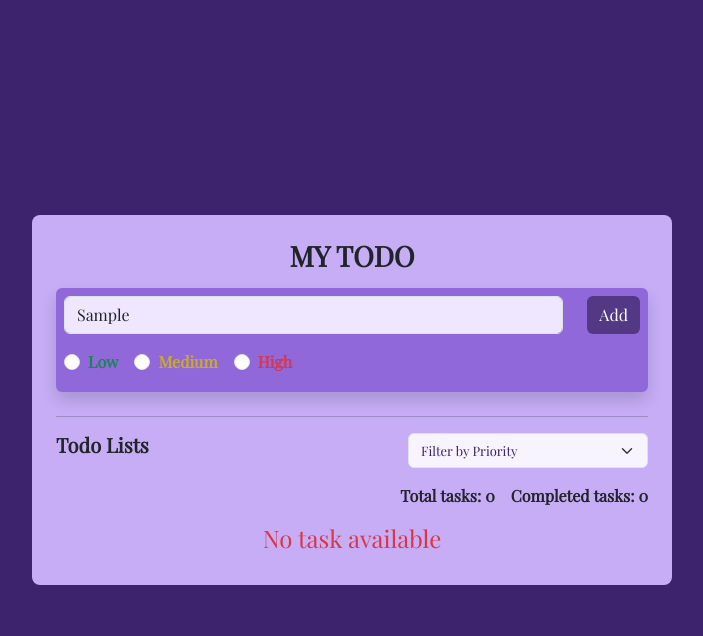
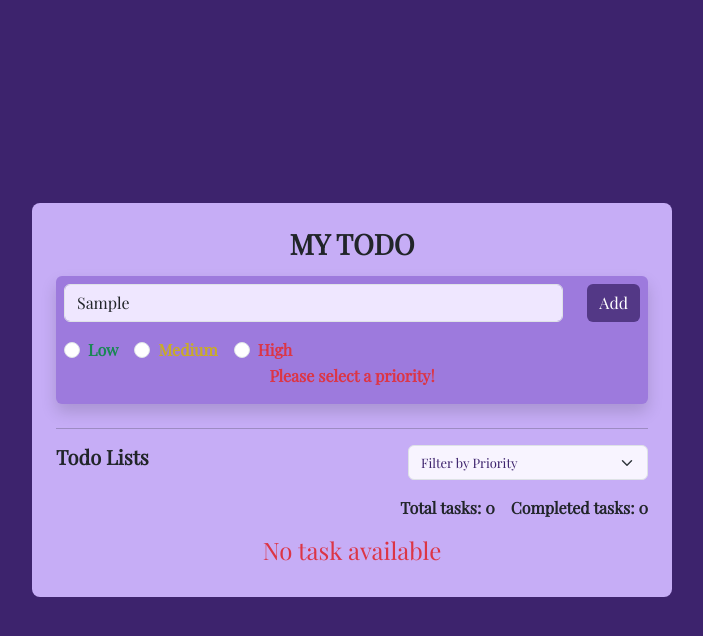
Before and after one commit to afsumeem/my-todo-app, a Next.js app: page /Todo in a window 1280 px wide. Both pictures are taken after typing "Sample" into the empty fields and a click on the button "Add". Shown: the top 636 px of the page, without its empty margins (288-991 px from the left). Built offline with nearby package versions, Linux system fonts and the light colour scheme.

Commit message:
form updated

```diff
--- a/src/components/TodoForm.js
+++ b/src/components/TodoForm.js
@@ -1,5 +1,5 @@
 import React, { useEffect, useState } from "react";
-import { Button, Form } from "react-bootstrap";
+import { Alert, Button, Form } from "react-bootstrap";
 import styles from "../styles/TodoForm.module.css";
 import { useDispatch, useSelector } from "react-redux";
 import { addTask } from "@/redux/features/tasks/taskSlice";
@@ -8,6 +8,7 @@ const TodoForm = () => {
   const [value, setValue] = useState("");
   const [priority, setPriority] = useState("");
   const dispatch = useDispatch();
+  const [priorityError, setPriorityError] = useState(false);
   const tasks = useSelector((state) => state.task.tasks);
 
   //handle form submit for add task
@@ -22,6 +23,9 @@ const TodoForm = () => {
 
       setValue("");
       setPriority("");
+      setPriorityError(false);
+    } else {
+      setPriorityError(true);
     }
 
     // local storage functionality
@@ -41,7 +45,7 @@ const TodoForm = () => {
   return (
     <div
       className=" p-2 my-3 shadow rounded"
-      style={{ backgroundColor: "#9068da" }}
+      style={{ backgroundColor: "#9d7add" }}
     >
       <Form onSubmit={handleFormSubmit}>
         <Form.Group className="mb-3" controlId="formBasicEmail">
@@ -75,7 +79,10 @@ const TodoForm = () => {
             type="radio"
             id="inline-radio-1"
             checked={priority === "low"}
-            onChange={() => setPriority("low")}
+            onChange={() => {
+              setPriority("low");
+              setPriorityError(false);
+            }}
           />
 
           {/* medium */}
@@ -87,7 +94,10 @@ const TodoForm = () => {
             type="radio"
             id="inline-radio-2"
             checked={priority === "medium"}
-            onChange={() => setPriority("medium")}
+            onChange={() => {
+              setPriority("medium");
+              setPriorityError(false);
+            }}
           />
 
           {/* high */}
@@ -99,8 +109,16 @@ const TodoForm = () => {
             type="radio"
             id="inline-radio-3"
             checked={priority === "high"}
-            onChange={() => setPriority("high")}
+            onChange={() => {
+              setPriority("high");
+              setPriorityError(false);
+            }}
           />
+          {priorityError && (
+            <p className="text-danger m-0 text-center  fw-bold">
+              Please select a priority!
+            </p>
+          )}
         </div>
       </Form>
     </div>
--- a/src/components/TodoLists.js
+++ b/src/components/TodoLists.js
@@ -228,7 +228,7 @@ const TodoLists = () => {
               {editTaskId === task.id && (
                 <Form
                   onSubmit={handleFormSubmit}
-                  style={{ backgroundColor: "#9068da" }}
+                  style={{ backgroundColor: "#9d7add" }}
                   className=" p-2 my-2 shadow rounded"
                 >
                   <Form.Group className="mb-1" controlId="formBasicEmail">
--- a/src/styles/TodoForm.module.css
+++ b/src/styles/TodoForm.module.css
@@ -22,6 +22,7 @@
 
 .addTaskBtn {
   background-color: #533886;
+
   border: none;
 }
 
```
